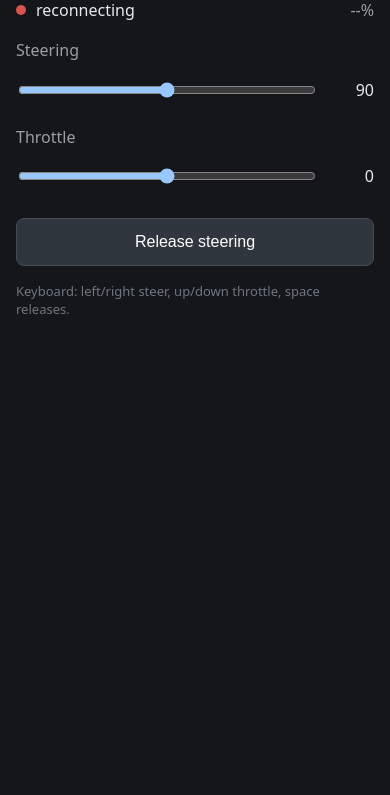
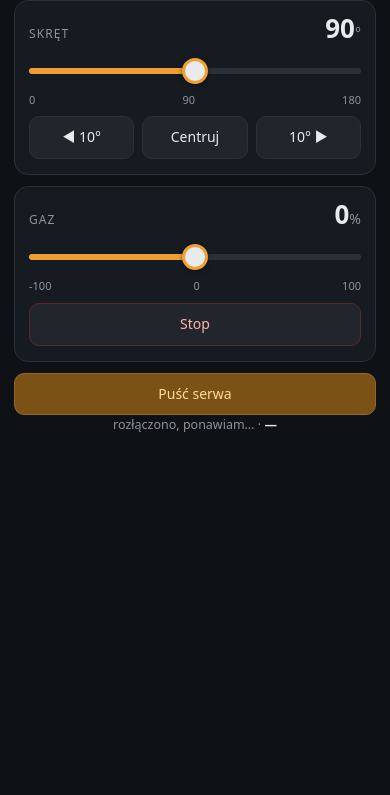
Before and after one commit to michauMiau/xTRAP, a plain HTML site: page www/index.html in a window 390 px wide. Shown: the part 49-844 px from the top of the page. Drawn offline with Linux system fonts and the light colour scheme.

Commit message:
Polish the control page
Cards with a proper header (link dot, battery readout with a bar), big
tabular value readouts, quick steering buttons (10 deg steps + center), a
stop button for the throttle, safe-area padding for phones, custom slider
tracks with a filled portion, and a status line showing the last command.
Labels in Polish, matching the device screen.

```diff
--- a/www/index.html
+++ b/www/index.html
@@ -1,115 +1,203 @@
 <!DOCTYPE html>
-<html lang="en">
+<html lang="pl">
 <head>
 <meta charset="utf-8">
-<meta name="viewport" content="width=device-width, initial-scale=1, maximum-scale=1, user-scalable=no">
-<title>xTRAP control</title>
+<meta name="viewport" content="width=device-width, initial-scale=1, maximum-scale=1, user-scalable=no, viewport-fit=cover">
+<meta name="theme-color" content="#0e1116">
+<title>xTRAP</title>
 <style>
-  :root { color-scheme: dark; }
-  * { box-sizing: border-box; }
+  :root {
+    color-scheme: dark;
+    --bg: #0e1116;
+    --card: #161b22;
+    --line: #2a3139;
+    --text: #e8eaed;
+    --dim: #8b949e;
+    --accent: #f0a030;
+    --accent-dim: #7a5216;
+    --ok: #3fb950;
+    --bad: #f85149;
+  }
+  * { box-sizing: border-box; -webkit-tap-highlight-color: transparent; }
   body {
-    margin: 0; padding: 16px; background: #14161a; color: #e8eaed;
-    font: 16px/1.4 system-ui, sans-serif; touch-action: manipulation;
+    margin: 0;
+    padding: calc(14px + env(safe-area-inset-top)) 14px calc(16px + env(safe-area-inset-bottom));
+    background: var(--bg);
+    color: var(--text);
+    font: 15px/1.35 system-ui, -apple-system, "Segoe UI", sans-serif;
+    user-select: none;
+    -webkit-user-select: none;
+    touch-action: manipulation;
   }
-  h1 { font-size: 20px; margin: 0 0 4px; }
-  .bar { display: flex; align-items: center; gap: 10px; margin-bottom: 18px; }
-  .dot { width: 10px; height: 10px; border-radius: 50%; background: #d9534f; flex: none; }
-  .dot.on { background: #4caf50; }
-  #batt { margin-left: auto; font-variant-numeric: tabular-nums; color: #9aa0a6; }
-  label { display: block; margin: 14px 0 6px; color: #9aa0a6; }
-  .row { display: flex; align-items: center; gap: 12px; }
-  output { min-width: 44px; text-align: right; font-variant-numeric: tabular-nums; }
-  input[type=range] { flex: 1; height: 40px; }
+  header { display: flex; align-items: center; gap: 10px; margin-bottom: 12px; }
+  h1 { font-size: 17px; font-weight: 650; margin: 0; letter-spacing: .04em; }
+  .dot { width: 9px; height: 9px; border-radius: 50%; background: var(--bad); flex: none;
+         transition: background .2s; }
+  .dot.on { background: var(--ok); }
+  .batt { margin-left: auto; display: flex; align-items: center; gap: 7px; color: var(--dim);
+          font-variant-numeric: tabular-nums; font-size: 14px; }
+  .batt .track { width: 34px; height: 10px; border: 1px solid var(--line); border-radius: 3px;
+                 padding: 1px; }
+  .batt .fill { display: block; height: 100%; width: 0; background: var(--accent);
+                border-radius: 2px; transition: width .3s; }
+  .card { background: var(--card); border: 1px solid var(--line); border-radius: 14px;
+          padding: 13px 14px 15px; margin-bottom: 11px; }
+  .row { display: flex; align-items: baseline; justify-content: space-between; }
+  label { font-size: 12px; letter-spacing: .09em; text-transform: uppercase; color: var(--dim); }
+  .val { font-size: 26px; font-weight: 600; font-variant-numeric: tabular-nums; line-height: 1.1; }
+  .val small { font-size: 14px; color: var(--dim); font-weight: 500; }
+  input[type=range] {
+    -webkit-appearance: none; appearance: none;
+    width: 100%; height: 44px; margin: 6px 0 2px;
+    background: transparent; display: block;
+  }
+  input[type=range]::-webkit-slider-runnable-track {
+    height: 6px; border-radius: 3px;
+    background: linear-gradient(to right, var(--accent) 0 var(--fill, 50%), #2a3139 var(--fill, 50%) 100%);
+  }
+  input[type=range]::-webkit-slider-thumb {
+    -webkit-appearance: none; appearance: none;
+    width: 26px; height: 26px; margin-top: -10px;
+    border-radius: 50%; background: var(--text);
+    border: 3px solid var(--accent); box-shadow: 0 1px 5px rgba(0,0,0,.5);
+  }
+  input[type=range]::-moz-range-track { height: 6px; border-radius: 3px; background: #2a3139; }
+  input[type=range]::-moz-range-progress { height: 6px; border-radius: 3px; background: var(--accent); }
+  input[type=range]::-moz-range-thumb {
+    width: 20px; height: 20px; border-radius: 50%;
+    background: var(--text); border: 3px solid var(--accent);
+  }
+  .scale { display: flex; justify-content: space-between; color: var(--dim); font-size: 11px;
+           font-variant-numeric: tabular-nums; margin-top: -2px; }
+  .btns { display: flex; gap: 8px; margin-top: 9px; }
   button {
-    width: 100%; margin-top: 20px; padding: 14px; font-size: 16px;
-    color: #fff; background: #30363d; border: 1px solid #444c56; border-radius: 8px;
+    flex: 1; padding: 11px 8px; font: inherit; font-size: 14px; color: var(--text);
+    background: #21262d; border: 1px solid var(--line); border-radius: 10px;
   }
-  button:active { background: #3d444d; }
-  .hint { margin-top: 16px; font-size: 13px; color: #6e7681; }
+  button:active { background: #2d333b; border-color: #3d444d; }
+  button.wide { width: 100%; flex: none; }
+  button.accent { background: var(--accent-dim); border-color: #96691f; color: #ffd9a0; }
+  button.danger { border-color: #5a2a26; color: #ffb3ad; }
+  .status { margin-top: 2px; color: var(--dim); font-size: 12.5px;
+            font-variant-numeric: tabular-nums; text-align: center; }
+  .status b { color: var(--text); font-weight: 600; }
 </style>
 </head>
 <body>
-<h1>xTRAP</h1>
-<div class="bar">
+
+<header>
   <span class="dot" id="dot"></span>
-  <span id="conn">connecting</span>
-  <span id="batt">--%</span>
+  <h1>xTRAP</h1>
+  <span class="batt"><span id="batt">--</span><span class="track"><span class="fill" id="battFill"></span></span></span>
+</header>
+
+<div class="card">
+  <div class="row"><label for="steer">Skręt</label><span class="val"><span id="steerVal">90</span><small>°</small></span></div>
+  <input type="range" id="steer" min="0" max="180" step="1" value="90">
+  <div class="scale"><span>0</span><span>90</span><span>180</span></div>
+  <div class="btns">
+    <button id="left" type="button">◀ 10°</button>
+    <button id="center" type="button">Centruj</button>
+    <button id="right" type="button">10° ▶</button>
+  </div>
 </div>
 
-<label for="steer">Steering</label>
-<div class="row">
-  <input type="range" id="steer" min="0" max="180" step="1" value="90">
-  <output id="steerVal">90</output>
+<div class="card">
+  <div class="row"><label for="throttle">Gaz</label><span class="val"><span id="throttleVal">0</span><small>%</small></span></div>
+  <input type="range" id="throttle" min="-100" max="100" step="5" value="0">
+  <div class="scale"><span>-100</span><span>0</span><span>100</span></div>
+  <div class="btns">
+    <button id="stop" type="button" class="danger wide">Stop</button>
+  </div>
 </div>
 
-<label for="throttle">Throttle</label>
-<div class="row">
-  <input type="range" id="throttle" min="-100" max="100" step="5" value="0">
-  <output id="throttleVal">0</output>
-</div>
+<button id="release" type="button" class="accent wide">Puść serwa</button>
 
-<button id="release" type="button">Release steering</button>
-
-<p class="hint">Keyboard: left/right steer, up/down throttle, space releases.</p>
+<div class="status"><span id="conn">łączenie…</span> · <b id="last">—</b></div>
 
 <script>
-const steer = document.getElementById('steer');
-const throttle = document.getElementById('throttle');
-const steerVal = document.getElementById('steerVal');
-const throttleVal = document.getElementById('throttleVal');
-const dot = document.getElementById('dot');
-const conn = document.getElementById('conn');
-const batt = document.getElementById('batt');
+const $ = (id) => document.getElementById(id);
+const steer = $('steer'), throttle = $('throttle');
+const steerVal = $('steerVal'), throttleVal = $('throttleVal');
+const dot = $('dot'), conn = $('conn'), last = $('last');
+const batt = $('batt'), battFill = $('battFill');
 
 let ws = null;
 let lastSent = 0;
 
-function send(text) {
-  if (ws && ws.readyState === 1) ws.send(text);
+function paint(input) {
+  const min = +input.min, max = +input.max, v = +input.value;
+  input.style.setProperty('--fill', ((v - min) / (max - min) * 100) + '%');
 }
 
-function pushSteer() {
-  steerVal.textContent = steer.value;
+function send(text) {
+  if (ws && ws.readyState === 1) {
+    ws.send(text);
+    last.textContent = text;
+  }
+}
+
+function push(input, fmt, cmd) {
+  const v = +input.value;
+  fmt.textContent = v;
+  paint(input);
   const now = Date.now();
   if (now - lastSent < 40) return;
   lastSent = now;
-  send('S,' + steer.value);
+  send(cmd + v);
 }
 
-function pushThrottle() {
-  throttleVal.textContent = throttle.value;
-  const now = Date.now();
-  if (now - lastSent < 40) return;
-  lastSent = now;
-  send('T,' + throttle.value);
+function setSteer(v) {
+  steer.value = Math.max(0, Math.min(180, Math.round(v)));
+  lastSent = 0;
+  push(steer, steerVal, 'S,');
 }
 
-steer.addEventListener('input', pushSteer);
-throttle.addEventListener('input', pushThrottle);
+function setThrottle(v) {
+  throttle.value = Math.max(-100, Math.min(100, Math.round(v)));
+  lastSent = 0;
+  push(throttle, throttleVal, 'T,');
+}
 
-document.getElementById('release').addEventListener('click', () => send('X'));
+steer.addEventListener('input', () => push(steer, steerVal, 'S,'));
+throttle.addEventListener('input', () => push(throttle, throttleVal, 'T,'));
+$('left').addEventListener('click', () => setSteer(+steer.value - 10));
+$('right').addEventListener('click', () => setSteer(+steer.value + 10));
+$('center').addEventListener('click', () => setSteer(90));
+$('stop').addEventListener('click', () => setThrottle(0));
+$('release').addEventListener('click', () => send('X'));
 
 document.addEventListener('keydown', (e) => {
   if (e.repeat) return;
-  if (e.key === 'ArrowLeft') { steer.value = Math.max(0, +steer.value - 10); pushSteer(); }
-  else if (e.key === 'ArrowRight') { steer.value = Math.min(180, +steer.value + 10); pushSteer(); }
-  else if (e.key === 'ArrowUp') { throttle.value = Math.min(100, +throttle.value + 20); pushThrottle(); }
-  else if (e.key === 'ArrowDown') { throttle.value = Math.max(-100, +throttle.value - 20); pushThrottle(); }
+  if (e.key === 'ArrowLeft') setSteer(+steer.value - 10);
+  else if (e.key === 'ArrowRight') setSteer(+steer.value + 10);
+  else if (e.key === 'ArrowUp') setThrottle(+throttle.value + 20);
+  else if (e.key === 'ArrowDown') setThrottle(+throttle.value - 20);
   else if (e.key === ' ') { e.preventDefault(); send('X'); }
 });
 
 function connect() {
   ws = new WebSocket('ws://' + location.host + '/ws');
-  ws.onopen = () => { dot.className = 'dot on'; conn.textContent = 'connected'; };
+  ws.onopen = () => {
+    dot.className = 'dot on';
+    conn.textContent = 'połączono';
+  };
   ws.onclose = () => {
-    dot.className = 'dot'; conn.textContent = 'reconnecting';
+    dot.className = 'dot';
+    conn.textContent = 'rozłączono, ponawiam…';
     setTimeout(connect, 1000);
   };
   ws.onmessage = (ev) => {
-    if (ev.data.startsWith('B,')) batt.textContent = ev.data.slice(2) + '%';
+    if (ev.data.startsWith('B,')) {
+      const pct = ev.data.slice(2);
+      batt.textContent = pct + '%';
+      battFill.style.width = pct + '%';
+    }
   };
 }
 
+paint(steer);
+paint(throttle);
 connect();
 </script>
 </body>
```
